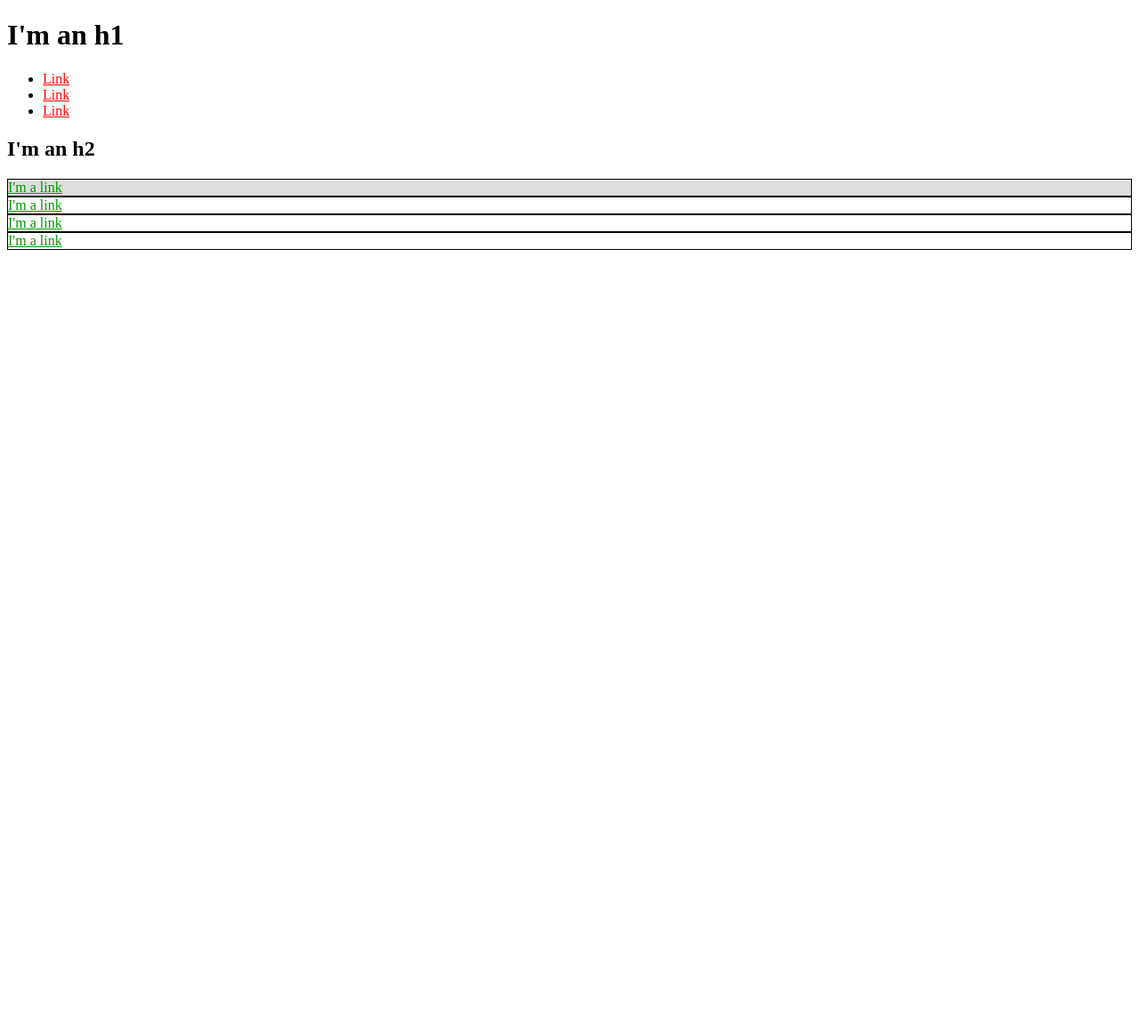
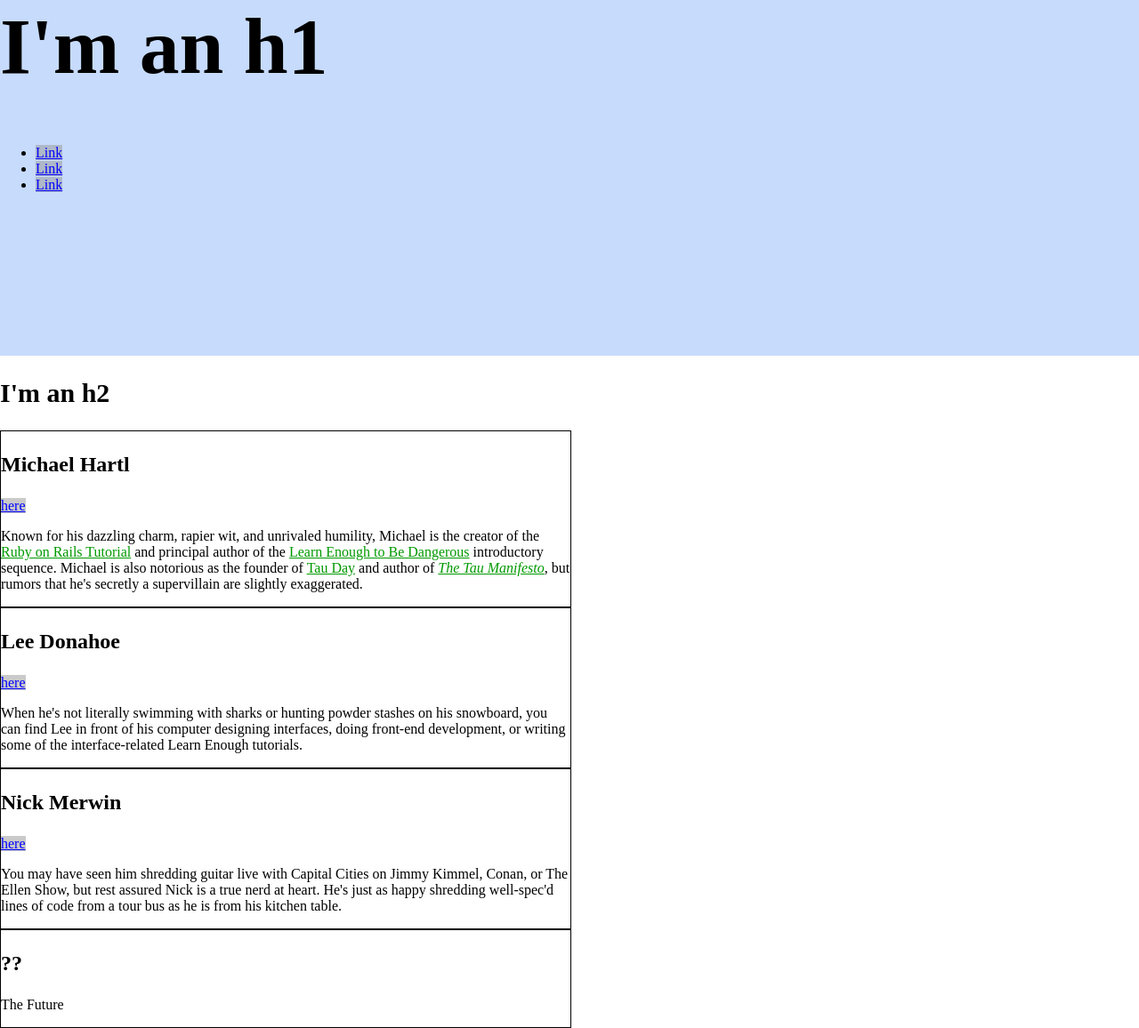
Before and after one commit to zkivenas/css_sample_website, a plain HTML site: page index.html in a window 1280 px wide. Shown: the whole page at 89% size. Before the commit the page ends 800 px from the top, so only its background shows below. Drawn offline with Linux system fonts and the light colour scheme.

Commit message:
Finish chapter 7. Begining of chapter 8

```diff
--- a/index.html
+++ b/index.html
@@ -4,45 +4,126 @@
     <title>Test Page: Don't Panic</title>
     <meta charset="utf-8">
     <style>
+      /* Global Styles */
       a {
         color: #f00;
       }
-      #exec-bio {
-        background-color: #ddd;
+      h2 {
+        font-size: 30px;
+      }
+      html, body {
+        margin: 0;
+        padding: 0;
+      }
+      h1 {
+        font-size: 7vw;
+        margin-top: 0;
+      }
+
+      /* Hero Styles */
+      .full-hero {
+        background-color: #c7dbfc;
+        height: 50vh;
+      }
+
+      /* Social Styles */
+      .social-link {
+        background-color: rgba(150, 150, 150, 0.5);
+        color: #00f;
+      }
+
+      /* Bio Styles */
+      .bio-wrapper {
+        font-size: 24px;
       }
       .bio-box {
         border: 1px solid #000;
+        font-size: 1rem;
+        width: 50%;
       }
-      .bio-box a {
+      .bio-box h3 {
+        font-size: 1.5em;
+      }
+      .bio-copy {
+        font-size: 1em;
+      }
+      .bio-copy a {
         color: #090;
       }
     </style>
   </head>
   <body>
+    <div class="full-hero hero-home">
       <h1>I'm an h1</h1>
       <ul>
         <li>
-        <a href="https://example.com/">Link</a>
+          <a href="https://example.com/" class="social-link">Link</a>
         </li>
         <li>
-        <a href="https://example.com/">Link</a>
+          <a href="https://example.com/" class="social-link">Link</a>
         </li>
         <li>
-        <a href="https://example.com/">Link</a>
+          <a href="https://example.com/" class="social-link">Link</a>
         </li>
       </ul>
+    </div>
     <h2>I'm an h2</h2>
-    <div id="exec-bio" class="bio-box">
-      <a href="https://example.com/">I'm a link</a>
+    <div class="bio-wrapper">
+      <div class="bio-box">
+        <h3>Michael Hartl</h3>
+        <a href="https://twitter.com/mhartl"  class="social-link">here</a>
+        <div class="bio-copy">
+          <p>
+            Known for his dazzling charm, rapier wit, and unrivaled humility,
+            Michael is the creator of the
+            <a href="https://www.railstutorial.org/">Ruby on Rails
+            Tutorial</a> and principal author of the
+            <a href="https://learnenough.com/">
+            Learn Enough to Be Dangerous</a> introductory sequence. Michael
+            is also notorious as the founder of
+            <a href="http://tauday.com/">Tau Day</a> and author of
+            <a href="http://tauday.com/tau-manifesto"><em>The Tau
+            Manifesto</em></a>, but rumors that he's secretly a supervillain
+            are slightly exaggerated.
+          </p>
         </div>
+      </div>
+    </div>
+    <div class="bio-wrapper">
       <div class="bio-box">
-      <a href="https://example.com/">I'm a link</a>
+        <h3>Lee Donahoe</h3>
+        <a href="https://twitter.com/leedonahoe" class="social-link">here</a>
+        <div class="bio-copy">
+          <p>
+            When he's not literally swimming with sharks or hunting powder stashes on
+            his snowboard, you can find Lee in front of his computer designing
+            interfaces, doing front-end development, or writing some of the
+            interface-related Learn Enough tutorials.
+          </p>
         </div>
+      </div>
+    </div>
+    <div class="bio-wrapper">
       <div class="bio-box">
-      <a href="https://example.com/">I'm a link</a>
+        <h3>Nick Merwin</h3>
+        <a href="https://twitter.com/nickmerwin" class="social-link">here</a>
+        <div class="bio-copy">
+          <p>
+            You may have seen him shredding guitar live with Capital Cities on Jimmy
+            Kimmel, Conan, or The Ellen Show, but rest assured Nick is a true nerd at
+            heart. He's just as happy shredding well-spec'd lines of code from a tour
+            bus as he is from his kitchen table.
+          </p>
         </div>
+      </div>
+    </div>
+    <div class="bio-wrapper">
       <div class="bio-box">
-      <a href="https://example.com/">I'm a link</a>
+        <h3>??</h3>
+        <p>
+          The Future
+        </p>
+      </div>
     </div>
   </body>
 </html>
```
Lines whose indentation alone changed are shown as unchanged.
